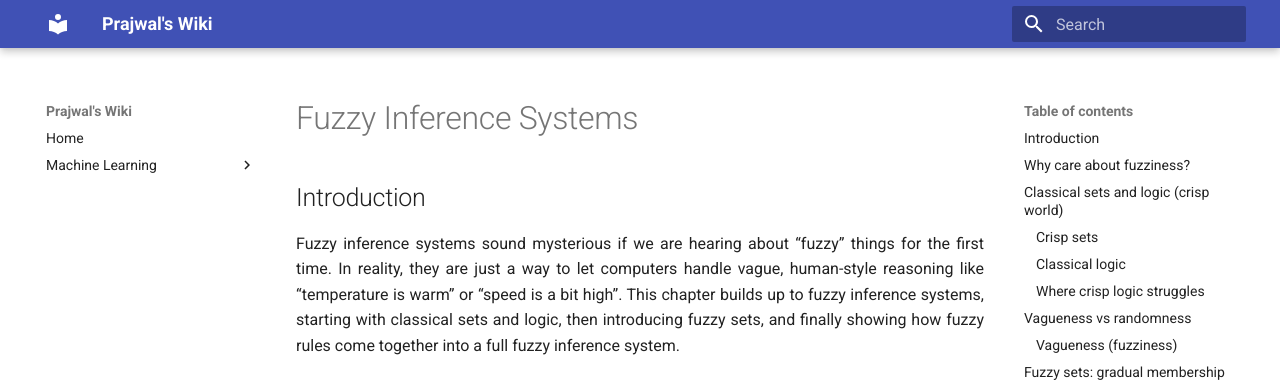
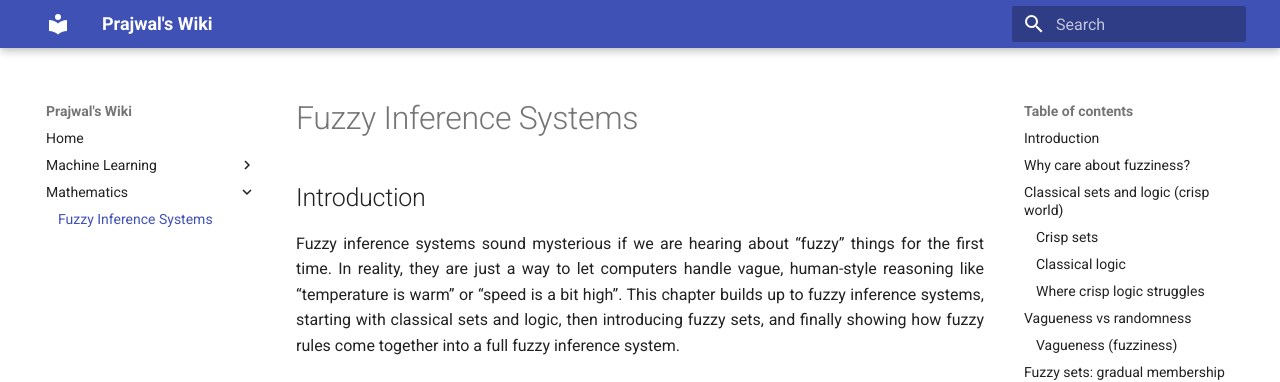
Before and after one commit to pj1911/my-wiki, an MkDocs documentation site: the page built from docs/Fuzzy Inference Systems.md, in a window 1280 px wide. Shown: the top 382 px of the page. Built offline with MkDocs 1.6.1 and Material for MkDocs 9.7.7, drawn with Linux system fonts in a browser that asks for light colours.

Commit message:
Add Fuzzy Inference Systems section to mkdocs

```diff
--- a/mkdocs.yml
+++ b/mkdocs.yml
@@ -13,6 +13,8 @@ nav:
           - 2 – Natural Language Processing: Transformers-2-NLP.md
           - 3 – Transformer Language Models: Transformers-3-LLMs.md
           - 4 – Multimodal Transformers: Transformers-4-MMT.md
+  - Mathematics:
+        - Fuzzy Inference Systems: Fuzzy Inference Systems.md
 
 markdown_extensions:
   - admonition
```
